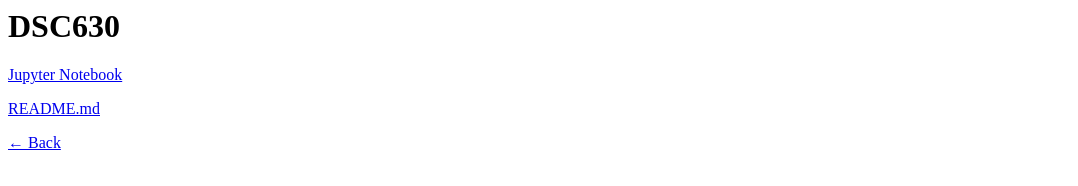
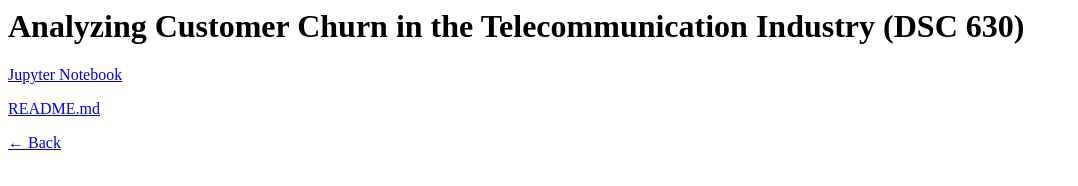
Before and after one commit to kelly0326/Portfolio, a plain HTML site: page DSC630/index.html in a window 1280 px wide. Shown: the whole page, without its empty margins (0-1078 px from the left). Drawn offline with Linux system fonts and the light colour scheme.

Commit message:
Update index.html

```diff
--- a/DSC630/index.html
+++ b/DSC630/index.html
@@ -1,6 +1,6 @@
 <html>
   <body>
-    <h1>DSC630</h1>
+    <h1>Analyzing Customer Churn in the Telecommunication Industry (DSC 630)</h1>
     <p><a href="https://github.com/kelly0326/kelly0326.github.io/blob/main/DSC630/DSC630FinalProjectCoding.ipynb">Jupyter Notebook</a></p>
     <p><a href="README.md">README.md</a></p>
     <p><a href="../">	&#8592 Back</a></p>
```
